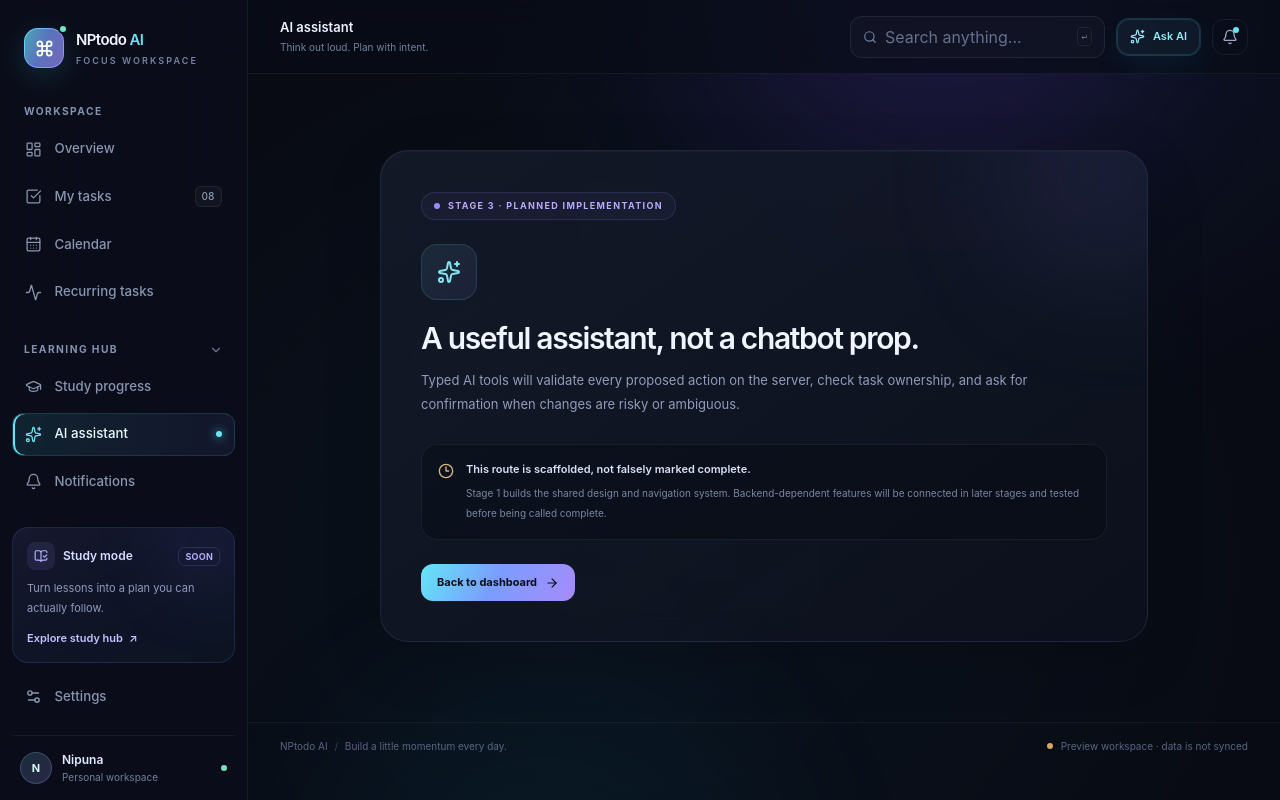
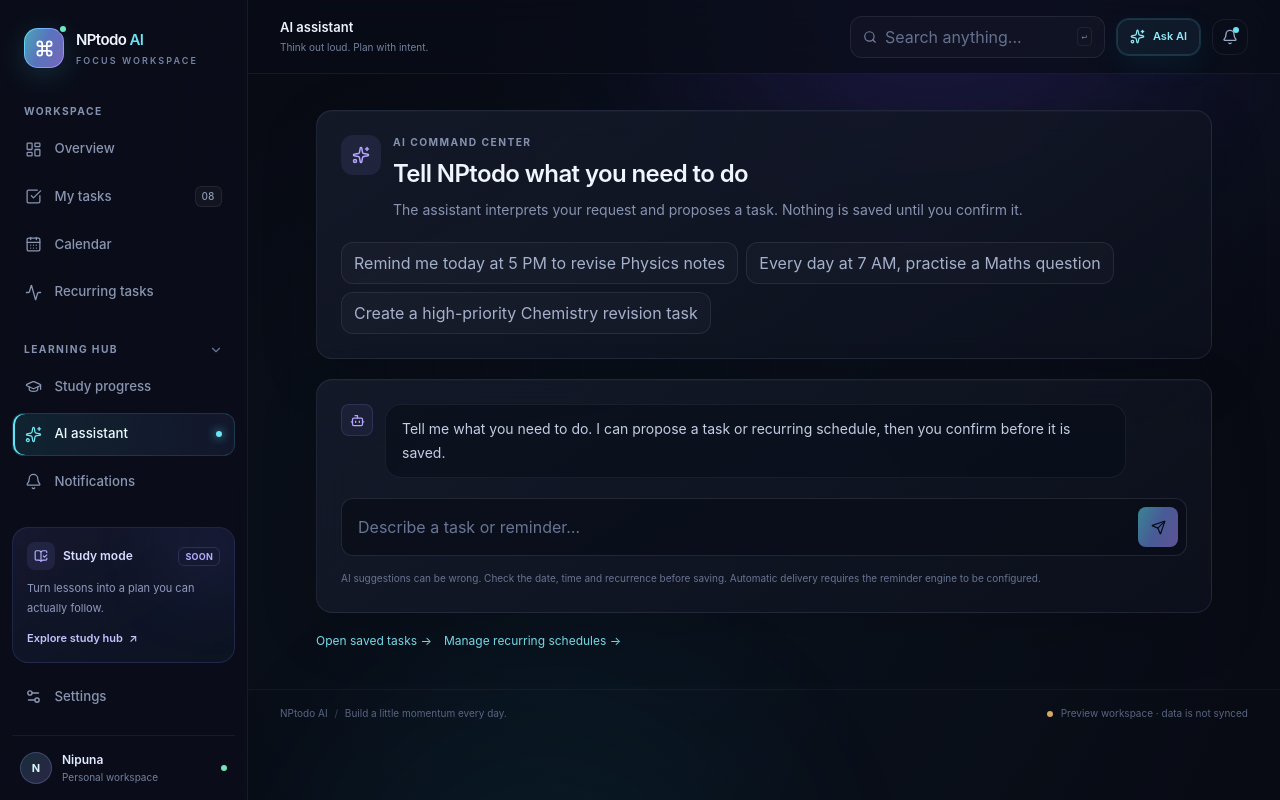
Before and after one commit to Nipunapromod/nptodo-ai, a Next.js app: page /assistant in a window 1280 px wide. Built offline with nearby package versions, Linux system fonts and the light colour scheme.

Commit message:
feat: connect assistant route to AI client

```diff
--- a/app/assistant/page.tsx
+++ b/app/assistant/page.tsx
@@ -1,2 +1,5 @@
-import { PlaceholderPage } from "@/components/placeholder-page";
-export default function AssistantPage() { return <PlaceholderPage page="assistant" />; }
+import { AssistantClient } from "@/components/assistant-client";
+
+export default function AssistantPage() {
+  return <AssistantClient />;
+}
```
